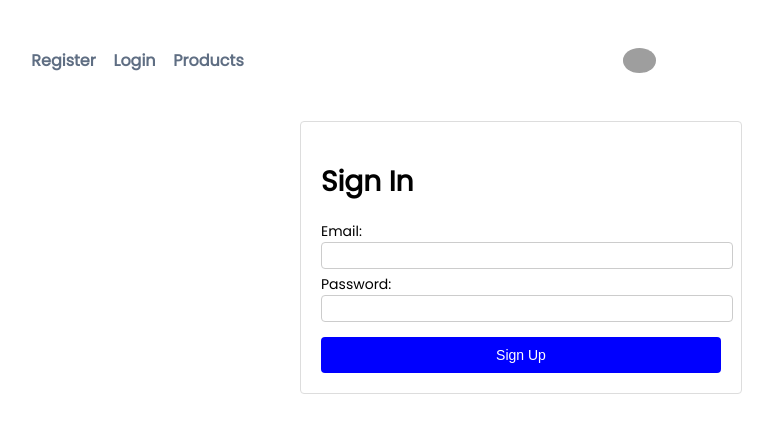
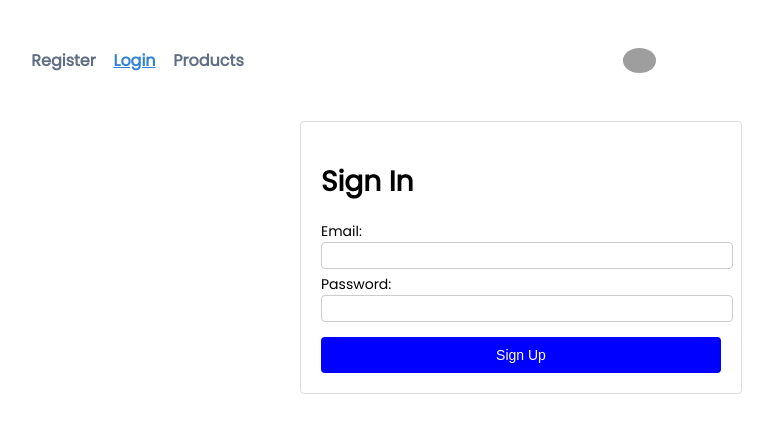
Before and after one commit to MityoDraganov/softuni-fest-2023, a React (Create React App) app in the folder softuni-fest-front-end/: page /users/login in a window 1280 px wide. Shown: the top 432 px of the page, without its empty margins (119-892 px from the left). Built offline with nearby package versions, Linux system fonts and the light colour scheme; grey boxes are pictures that could not be loaded.

Commit message:
conditional navigation

```diff
--- a/softuni-fest-front-end/src/App.js
+++ b/softuni-fest-front-end/src/App.js
@@ -12,10 +12,12 @@ import SignUp from './Pages/ClientSignUp/SignUp';
 import SignIn from './Pages/ClientSignIn/SignIn';
 import BusinessSignIn from './Pages/BusinessSignIn/BusinessSignIn';
 import BusinessSignUp from './Pages/BusinessSignUp/BusinessSignUp';
+import { AuthContext } from './contexts/AuthContext';
 
 function App() {
   return (
     <>
+    <AuthContext.Provider>
       <Navigation />
       <Routes>
         <Route path="/users/register" element={<SignUp />} />
@@ -26,6 +28,7 @@ function App() {
 
         <Route path="/business/products" element={<Products />} />
       </Routes>
+    </AuthContext.Provider>
     </>
   );
 }
--- a/softuni-fest-front-end/src/components/Navigation/Navigation.js
+++ b/softuni-fest-front-end/src/components/Navigation/Navigation.js
@@ -1,14 +1,23 @@
+import { useState } from "react";
 import { Link, useLocation } from "react-router-dom";
+
+//contexts
+import { AuthContext } from "../../contexts/AuthContext";
+
 import styles from "./Navigation.module.css";
 
 export const Navigation = () => {
     const { pathname } = useLocation();
+
+    const [ accessData ] = useState(AuthContext)
+
 
     const isActive = (path) => {
         return path === pathname ? styles.active : "";
     };
 
     return (
+        accessData.isBusiness ? (
             <nav className={styles.container}>
                 <ul>
                     <li className={isActive("/business/register")}>
@@ -21,12 +30,31 @@ export const Navigation = () => {
                         <Link to="/business/products">Products</Link>
                     </li>
                 </ul>
-
                 <div>
                     <div className={styles["pfp-container"]}>
                         <img className={styles["pfp"]} src="https://upload.wikimedia.org/wikipedia/commons/thumb/2/2c/Default_pfp.svg/2048px-Default_pfp.svg.png" />
                     </div>
                 </div>
             </nav>
+        ) : (
+            <nav className={styles.container}>
+                <ul>
+                    <li className={isActive("/users/register")}>
+                        <Link to="/users/register">Register</Link>
+                    </li>
+                    <li className={isActive("/users/login")}>
+                        <Link to="/users/login">Login</Link>
+                    </li>
+                    <li className={isActive("/users/products")}>
+                        <Link to="/users/products">Products</Link>
+                    </li>
+                </ul>
+                <div>
+                    <div className={styles["pfp-container"]}>
+                        <img className={styles["pfp"]} src="https://upload.wikimedia.org/wikipedia/commons/thumb/2/2c/Default_pfp.svg/2048px-Default_pfp.svg.png" />
+                    </div>
+                </div>
+            </nav>
+        )
     );
 };
--- a/softuni-fest-front-end/src/contexts/AuthContext.js
+++ b/softuni-fest-front-end/src/contexts/AuthContext.js
@@ -3,7 +3,9 @@ import { createContext, useEffect, useState } from 'react';
 export const AuthContext = createContext();
 
 export function AuthProvider(props) {
-    const [accessData, setAccessData] = useState(null);
+    const [accessData, setAccessData] = useState({
+        "isBusiness": false
+    });
     useEffect(() => {
         const storedAccessData = localStorage.getItem('access_info');
         if (storedAccessData) {
```
Lines whose indentation alone changed are shown as unchanged.
